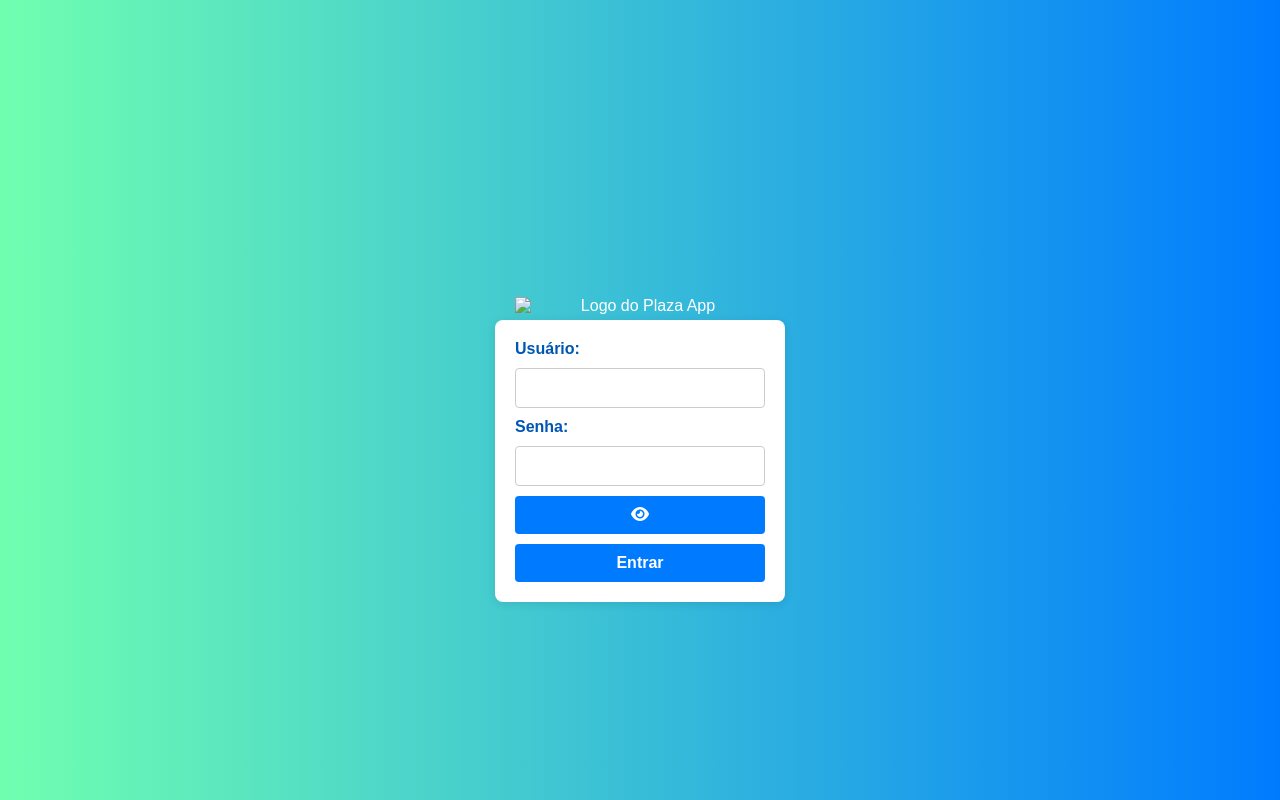
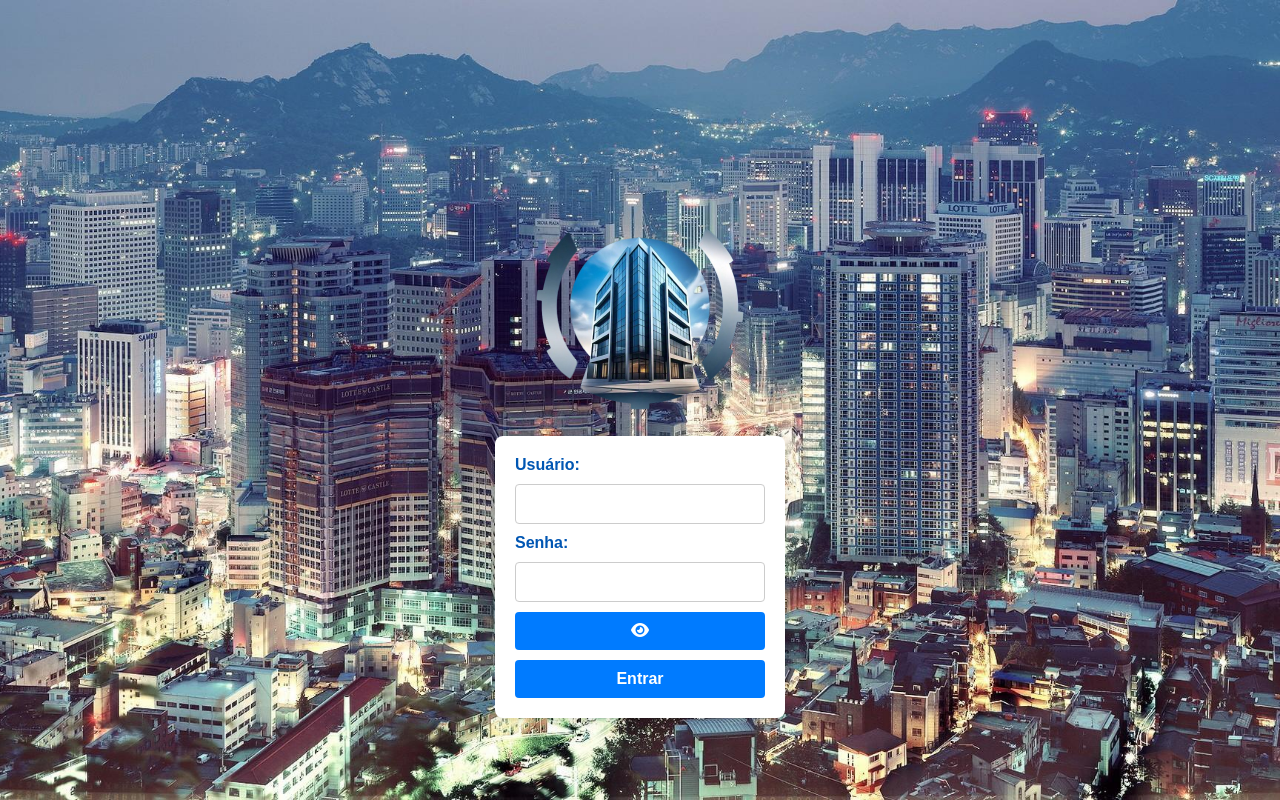
Before and after one commit to bielbarros/Saas-Planify, a plain HTML site: page index.html in a window 1280 px wide. Drawn offline with nearby package versions, Linux system fonts and the light colour scheme; the site is published under a folder, as on GitHub Pages, so addresses that start at the root find nothing.

Commit message:
add images

```diff
--- a/index.html
+++ b/index.html
@@ -16,7 +16,7 @@
 
         <!-- Logo -->
         <div class="logo-container">
-            <img src="/img/WhatsApp_Image_2024-11-16_at_15.39.00-removebg-preview.png" alt="Logo do Plaza App" id="logo">
+            <img src="img/WhatsApp_Image_2024-11-16_at_15.39.00-removebg-preview.png" alt="Logo do Plaza App" id="logo">
         </div>
 
         <form id="loginForm">
--- a/styles.css
+++ b/styles.css
@@ -142,7 +142,7 @@ html, body {
     justify-content: center;
     align-items: center;
     height: 100vh; /* Ocupa toda a altura da tela */
-    background-image: url('/img/1920x1080-px-apartments-city-cityscape-house-mountains-1344063-wallhere.com\ \(1\).jpg');
+    background-image: url('img/1920x1080-px-apartments-city-cityscape-house-mountains-1344063-wallhere.com\ \(1\).jpg');
     background-size: cover; /* Faz a imagem cobrir toda a tela, ajustando automaticamente o tamanho */
     background-position: center; /* Centraliza a imagem na tela */
     background-repeat: no-repeat; /* Impede que a imagem se repita */
```
